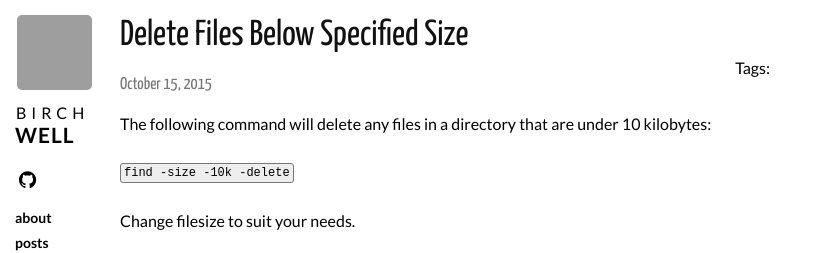
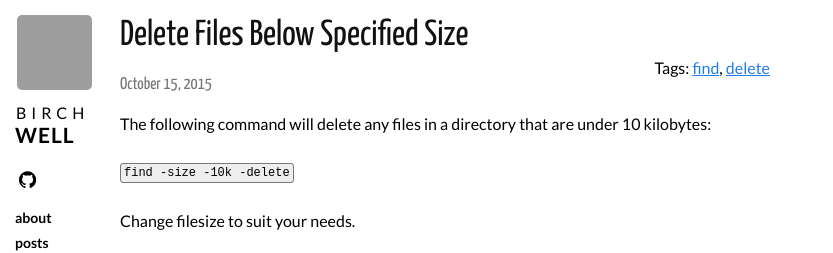
Before and after one commit to Birchwell/birchwell.github.io, a Jekyll site: the page built from _posts/2015-10-15-delete-files-under-specified-size.md, in a window 1280 px wide. Shown: the top 253 px of the page, without its empty margins (0-833 px from the left). Built offline with Jekyll 4.4.1, drawn with Linux system fonts in a browser that asks for light colours; nearby versions of some CDN libraries; Markdown is read by kramdown in place of the engine named in the settings; comment, search, counter and statistics services are not loaded; grey boxes are pictures that could not be loaded.

Commit message:
Update 2015-10-15-delete-files-under-specified-size.md

```diff
--- a/_posts/2015-10-15-delete-files-under-specified-size.md
+++ b/_posts/2015-10-15-delete-files-under-specified-size.md
@@ -1,6 +1,9 @@
 ---
 layout: post
 title: Delete Files Below Specified Size
+tags:
+- find
+- delete
 category: posts
 ---
 The following command will delete any files in a directory that are under 10 kilobytes:
```
